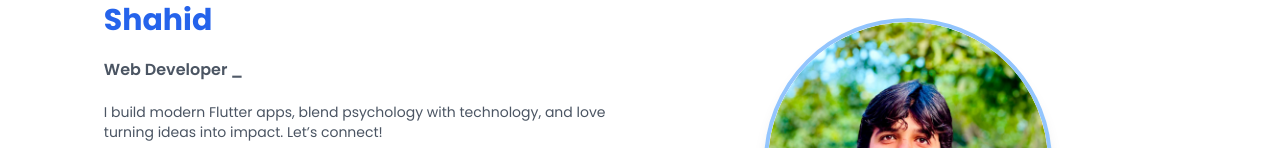
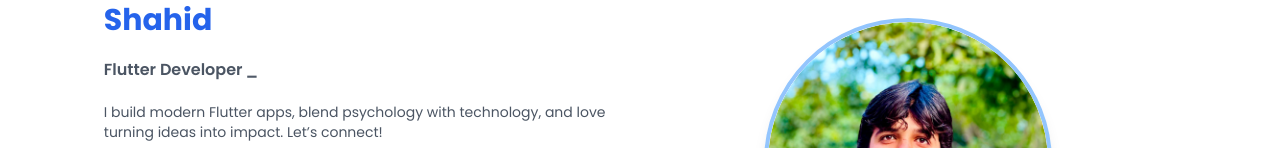
Before and after one commit to muhammadhusnainshahid/portfliohusnainsahab, a Next.js app: page / in a window 1280 px wide. Shown: the part 238-386 px from the top of the page. Built offline with nearby package versions, Linux system fonts and the light colour scheme.

Commit message:
Update Hero.jsx

```diff
--- a/src/components/Hero.jsx
+++ b/src/components/Hero.jsx
@@ -31,9 +31,9 @@ export default function Hero() {
         <h2 className="text-md md:text-md font-semibold text-gray-600">
           <Typewriter
             words={[
+              "IT Professional",
               "Flutter Developer",
               "Web Developer",
-              "IT Professional",
               "Digital Marketing",
             ]}
             loop={true}
```
